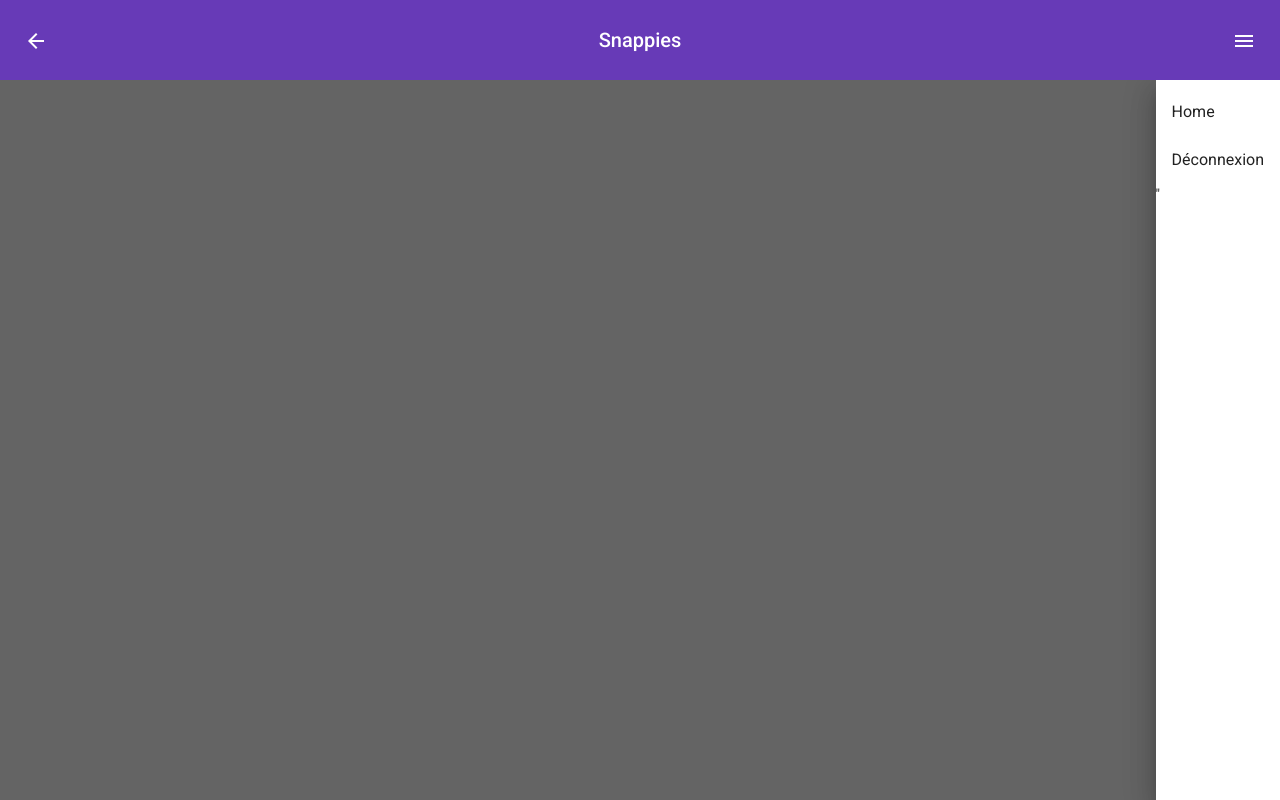
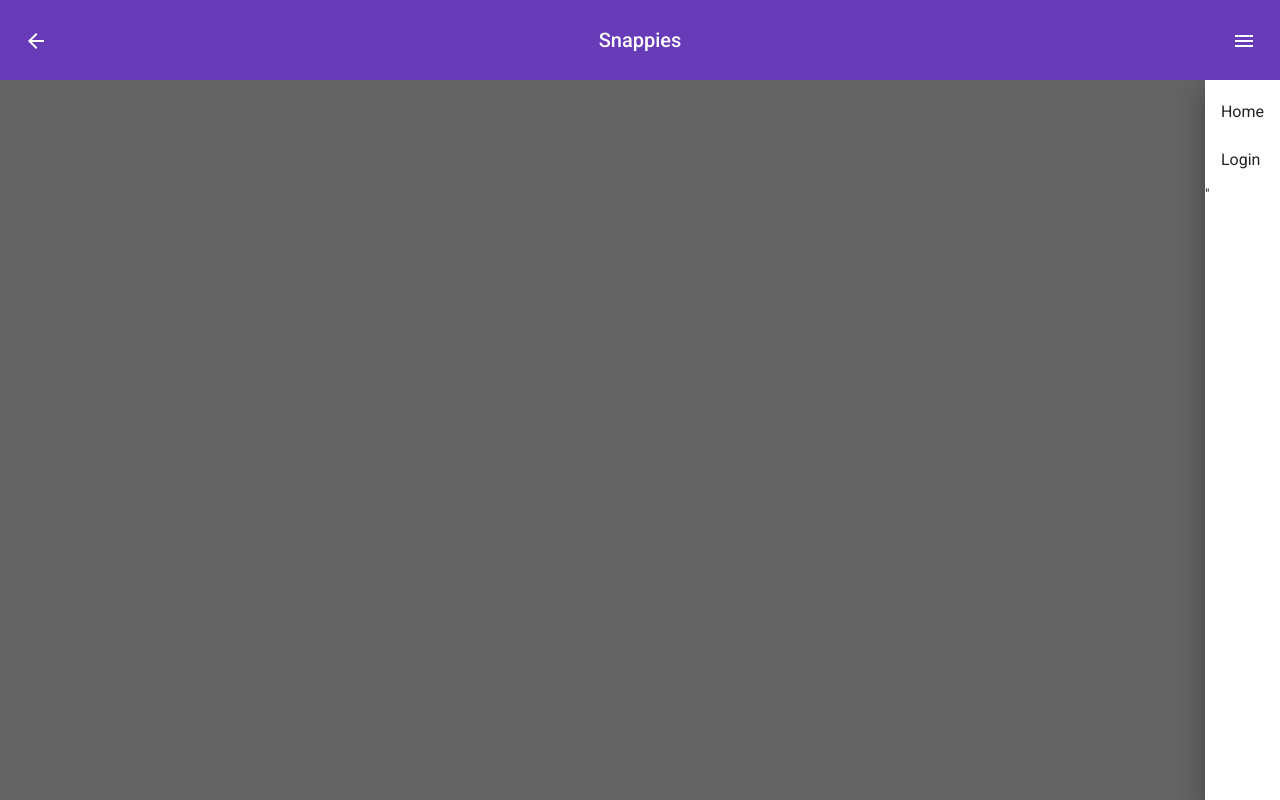
Before and after one commit to pfe-2023-group-03/snappies-front, an Angular app: page / in a window 1280 px wide. Both pictures are taken after a click on the button "menu". Built offline with nearby package versions, Linux system fonts and the light colour scheme.

Commit message:
fix: isConnected

```diff
--- a/src/app/navbar/navbar.component.html
+++ b/src/app/navbar/navbar.component.html
@@ -13,12 +13,12 @@
         <mat-nav-list>
             <a mat-list-item (click)="navigateTo('/')">Home</a>
             <a mat-list-item *ngIf="isUserAdmin()" (click)="navigateTo('/users')">Users</a>
-            <a mat-list-item *ngIf="isDisconnect()" (click)="navigateTo('/login')">Login</a>
+            <a mat-list-item *ngIf="isConnect()" (click)="navigateTo('/login')">Login</a>
             <a mat-list-item *ngIf="isUserAdmin()" (click)="navigateTo('/admin')">Admin</a>
             <a mat-list-item *ngIf="isUSerAuthorized()" (click)="navigateTo('/deliveries')">Deliveries</a>
             <a mat-list-item *ngIf="isUSerAuthorized()" (click)="navigateTo('/order')">Order</a>
             <a mat-list-item *ngIf="isUserAdmin()" (click)="navigateTo('/create-user')">create user</a>
-            <a mat-list-item *ngIf="isConnect()" (click)="logout()">Déconnexion</a>"
+            <a mat-list-item *ngIf="isDisconnect()" (click)="logout()">Déconnexion</a>"
         </mat-nav-list>
     </mat-sidenav>
     <mat-sidenav-content>
```
